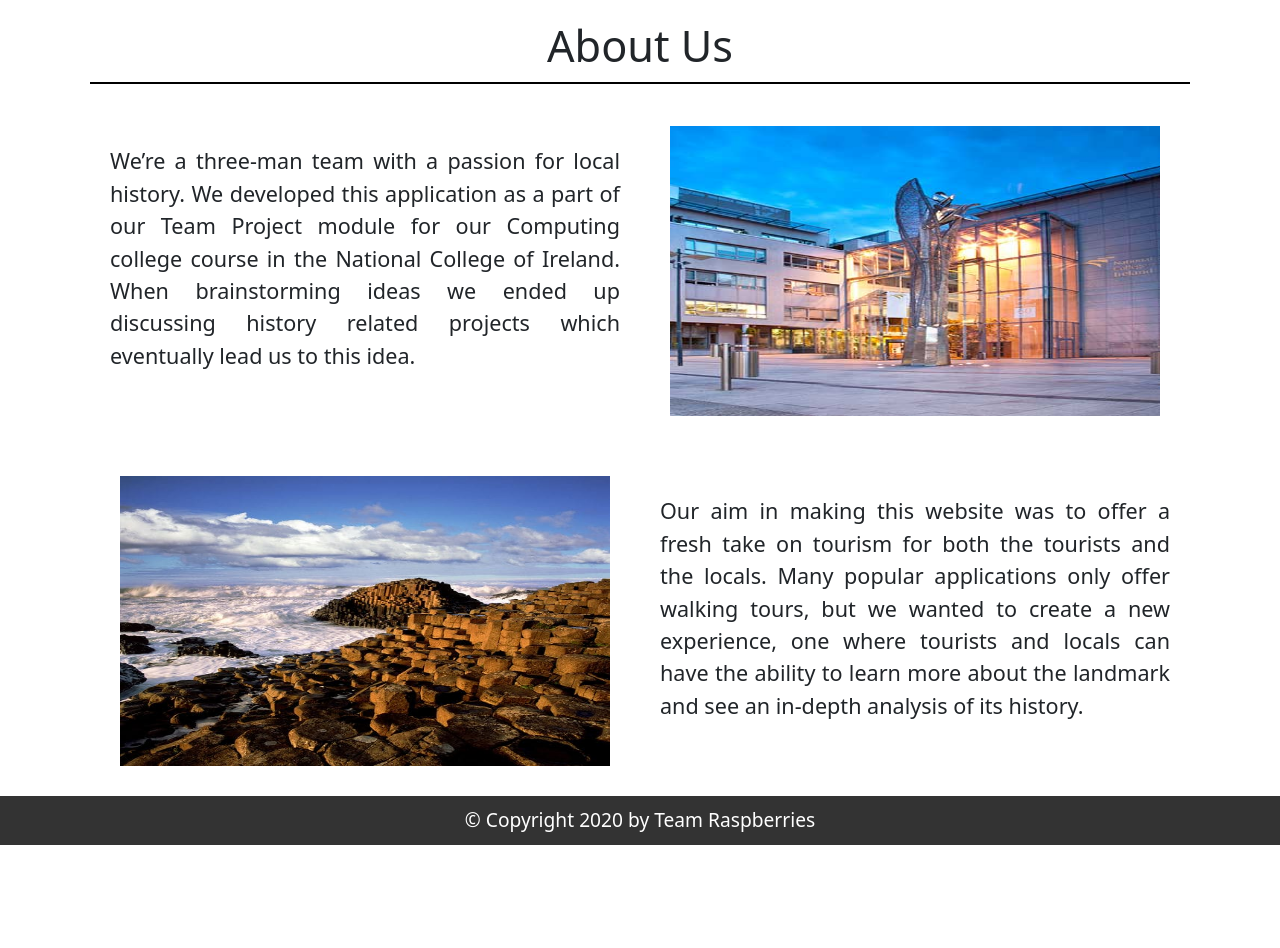
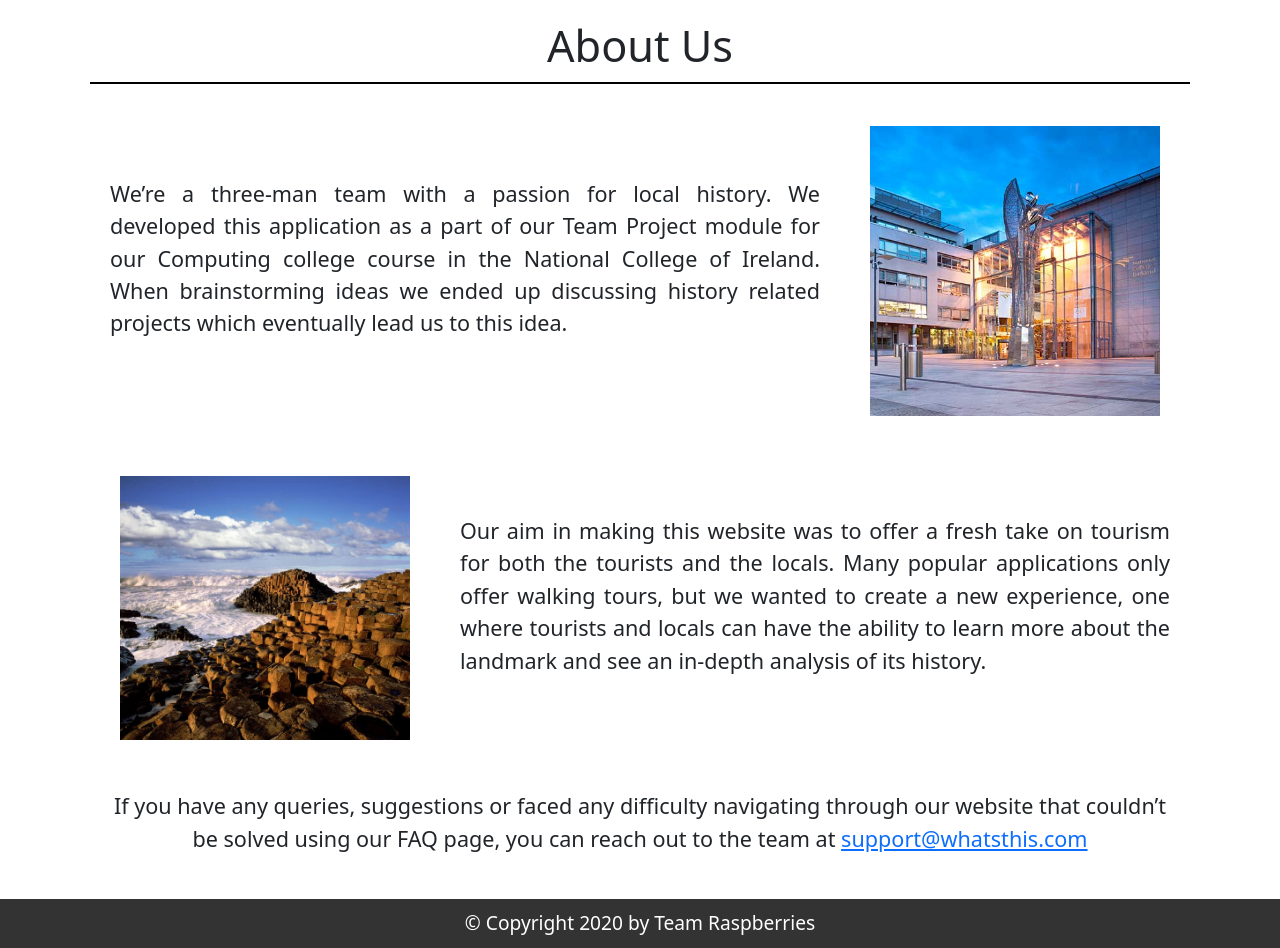
Before and after one commit to jordan-git/landmark-app, a PHP site: template src/templates/about-us.twig in a window 1280 px wide. Shown: the part 64-1012 px from the top of the page. Before the commit the page ends 909 px from the top, so only its background shows below. Run offline with PHP 8.4, Linux system fonts and the light colour scheme; the template is opened without the code that fills it, so the values that code supplies are empty; some libraries are stand-ins or nearby versions.

Commit message:
About basically finished

```diff
--- a/src/public/css/about-us.css
+++ b/src/public/css/about-us.css
@@ -17,11 +17,11 @@ h1 {
 }
 
 .about-container > * {
+    flex: 1 0 50%;
     padding: 20px;
-    flex: 50%;
 }
 
-.about-container p {
+.about-container p:not(:last-child) {
     display: flex;
     align-items: center;
     text-align: justify;
@@ -29,6 +29,15 @@ h1 {
 }
 
 .about-container img {
+    max-width: 350px;
+    max-height: 350px;
     padding: 30px;
-    max-height: 350px;
 }
+
+.about-container p:last-child {
+    text-align: center;
+}
+
+.about-container a {
+    display: inline-block;
+}
--- a/src/templates/about-us.twig
+++ b/src/templates/about-us.twig
@@ -16,6 +16,7 @@
             <img src="/images/nci.jpg" />
             <img src="/images/giants-causeway.jpg" />
             <p>Our aim in making this website was to offer a fresh take on tourism for both the tourists and the locals. Many popular applications only offer walking tours, but we wanted to create a new experience, one where tourists and locals can have the ability to learn more about the landmark and see an in-depth analysis of its history.</p>
+            <p>If you have any queries, suggestions or faced any difficulty navigating through our website that couldn’t be solved using our FAQ page, you can reach out to the team at <a href="mailto:support@whatsthis.com">support@whatsthis.com</a></p>
         </section>
     </div>
 {% endblock %}
```
